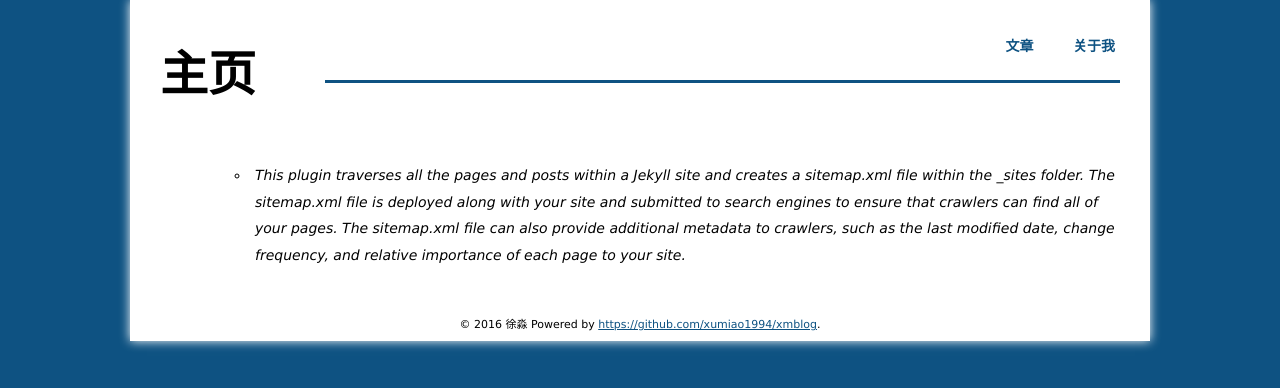
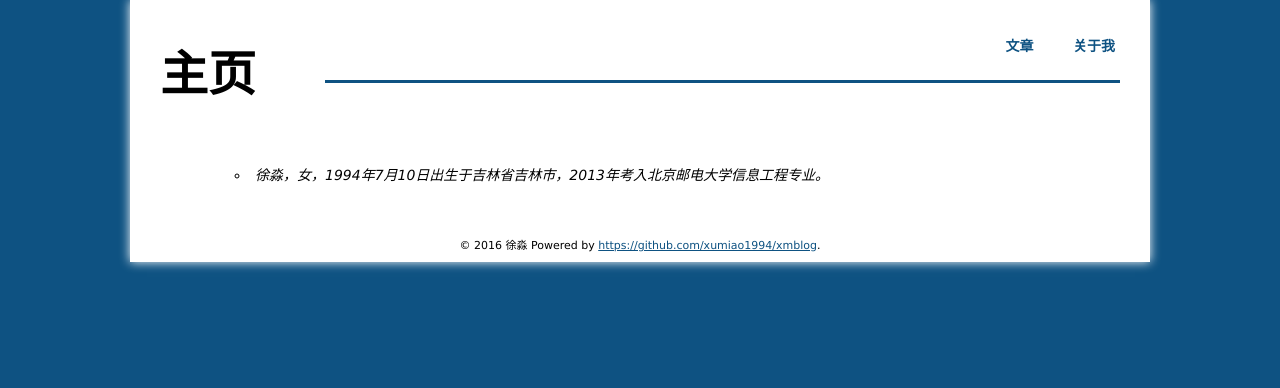
Before and after one commit to xumiao1994/xmblog, a Jekyll site: the page built from projects.html, in a window 1280 px wide. Shown: the top 388 px of the page. Built offline with Jekyll 4.4.1, drawn with Linux system fonts in a browser that asks for light colours; some web fonts are replaced; Markdown is read by kramdown in place of the engine named in the settings; comment, search, counter and statistics services are not loaded.

Commit message:
Update projects.html

```diff
--- a/projects.html
+++ b/projects.html
@@ -8,6 +8,6 @@ change_frequency: weekly
 
 <ul>
   <li>
-    <p class="sub-project">This plugin traverses all the pages and posts within a Jekyll site and creates a sitemap.xml file within the _sites folder. The sitemap.xml file is deployed along with your site and submitted to search engines to ensure that crawlers can find all of your pages. The sitemap.xml file can also provide additional metadata to crawlers, such as the last modified date, change frequency, and relative importance of each page to your site.</p>
+    <p class="sub-project">徐淼，女，1994年7月10日出生于吉林省吉林市，2013年考入北京邮电大学信息工程专业。</p>
   </li>
 </ul>
```
